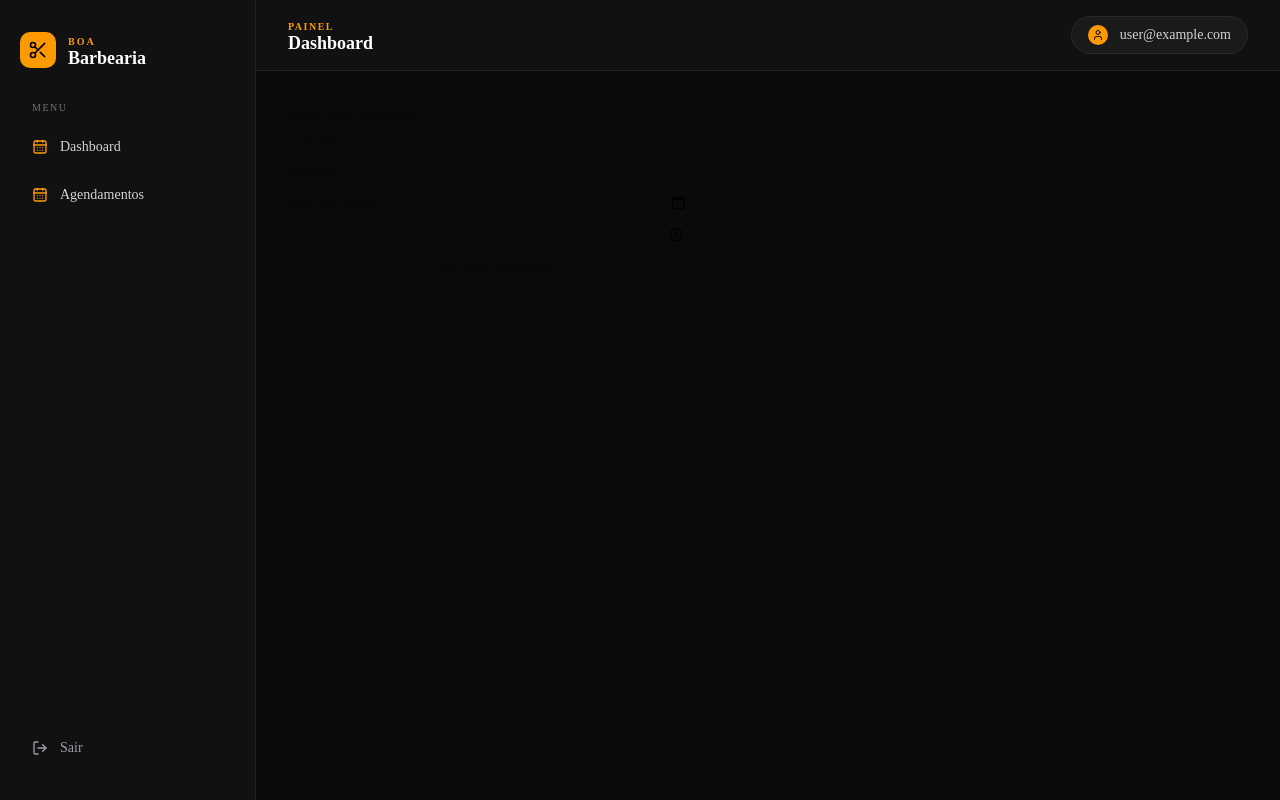
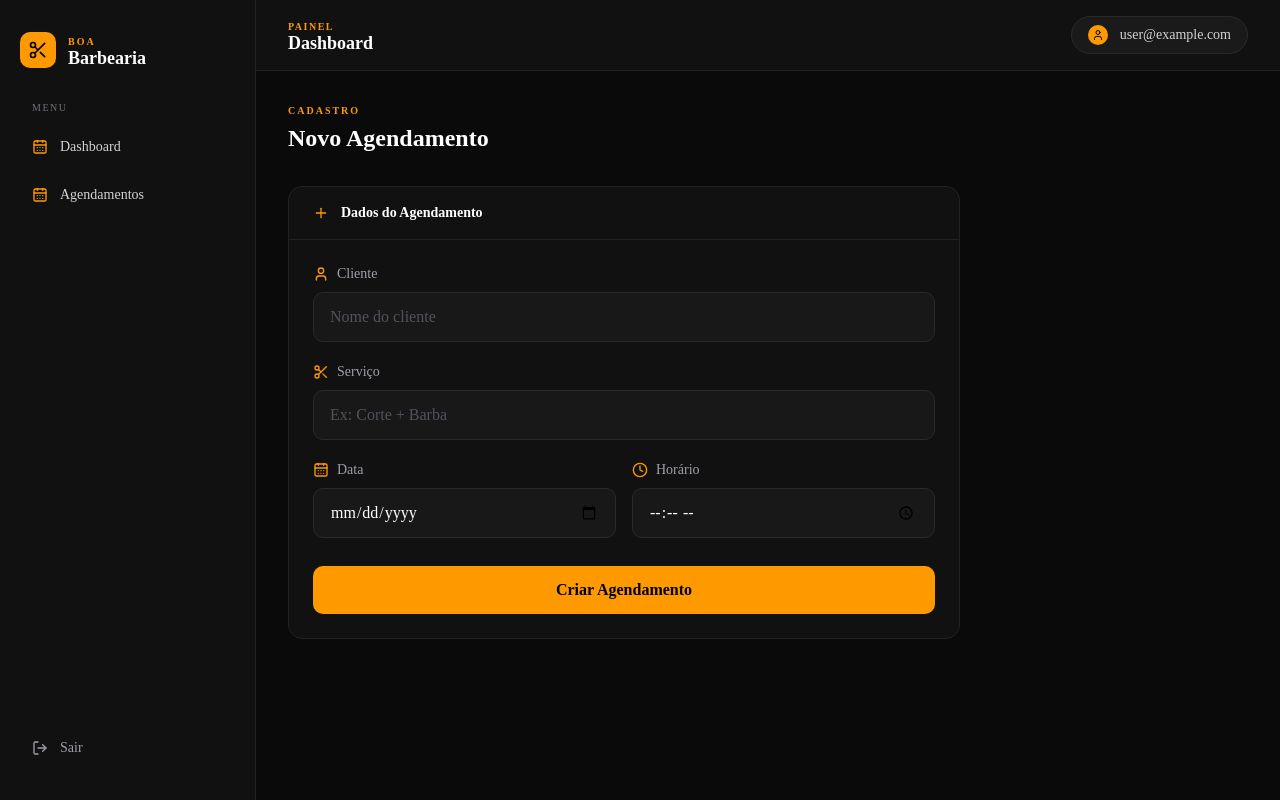
Before and after one commit to Kurosakiniel/BarbeariaFullStack, a Next.js app: page /dashboard/agendamentos/novo in a window 1280 px wide. Built offline with nearby package versions, Linux system fonts and the light colour scheme; no server answers; sample sign-in values are in the browser's storage.

Commit message:
pagina de agendamento estilizada

```diff
--- a/src/app/dashboard/agendamentos/novo/page.tsx
+++ b/src/app/dashboard/agendamentos/novo/page.tsx
@@ -1,6 +1,7 @@
 "use client";
 import { useState } from "react";
 import { useRouter } from "next/navigation";
+import { CalendarDays, Clock, Scissors, User, Plus } from "lucide-react";
 
 export default function NovoAgendamentoPage() {
   const router = useRouter();
@@ -32,39 +33,170 @@ export default function NovoAgendamentoPage() {
   }
 
   return (
-    <div style={{ maxWidth: 400 }}>
-      <h1>Novo Agendamento</h1>
+    <div className="flex flex-col gap-8 max-w-2xl">
 
-      <form onSubmit={handleSubmit} style={{ display: "flex", flexDirection: "column", gap: 8 }}>
+      {/* TÍTULO */}
+      <div>
+        <p className="text-[10px] tracking-[0.2em] text-amber-500 uppercase font-semibold mb-1">
+          Cadastro
+        </p>
+
+        <h1 className="text-2xl font-bold text-white">
+          Novo Agendamento
+        </h1>
+      </div>
+
+      {/* FORM */}
+      <div className="bg-[#111111] border border-[#222] rounded-xl overflow-hidden">
+
+        <div className="px-6 py-4 border-b border-[#222] flex items-center gap-3">
+          <Plus className="w-4 h-4 text-amber-500" />
+
+          <h2 className="text-white font-semibold text-sm">
+            Dados do Agendamento
+          </h2>
+        </div>
+
+        <form
+          onSubmit={handleSubmit}
+          className="p-6 flex flex-col gap-5"
+        >
+          {/* CLIENTE */}
+          <div>
+            <label className="flex items-center gap-2 text-sm text-zinc-400 mb-2">
+              <User className="w-4 h-4 text-amber-500" />
+              Cliente
+            </label>
+
             <input
-          placeholder="Cliente"
+              placeholder="Nome do cliente"
               value={cliente}
               onChange={(e) => setCliente(e.target.value)}
               required
+              className="
+                w-full
+                bg-[#181818]
+                border
+                border-[#2a2a2a]
+                rounded-lg
+                px-4
+                py-3
+                text-white
+                placeholder:text-zinc-600
+                outline-none
+                focus:border-amber-500/50
+              "
             />
+          </div>
+
+          {/* SERVIÇO */}
+          <div>
+            <label className="flex items-center gap-2 text-sm text-zinc-400 mb-2">
+              <Scissors className="w-4 h-4 text-amber-500" />
+              Serviço
+            </label>
+
             <input
-          placeholder="Serviço"
+              placeholder="Ex: Corte + Barba"
               value={servico}
               onChange={(e) => setServico(e.target.value)}
               required
+              className="
+                w-full
+                bg-[#181818]
+                border
+                border-[#2a2a2a]
+                rounded-lg
+                px-4
+                py-3
+                text-white
+                placeholder:text-zinc-600
+                outline-none
+                focus:border-amber-500/50
+              "
             />
+          </div>
+
+          {/* DATA E HORÁRIO */}
+          <div className="grid grid-cols-2 gap-4">
+
+            <div>
+              <label className="flex items-center gap-2 text-sm text-zinc-400 mb-2">
+                <CalendarDays className="w-4 h-4 text-amber-500" />
+                Data
+              </label>
+
               <input
                 type="date"
                 value={data}
                 onChange={(e) => setData(e.target.value)}
                 required
+                className="
+                  w-full
+                  bg-[#181818]
+                  border
+                  border-[#2a2a2a]
+                  rounded-lg
+                  px-4
+                  py-3
+                  text-white
+                  outline-none
+                  focus:border-amber-500/50
+                "
               />
+            </div>
+
+            <div>
+              <label className="flex items-center gap-2 text-sm text-zinc-400 mb-2">
+                <Clock className="w-4 h-4 text-amber-500" />
+                Horário
+              </label>
+
               <input
                 type="time"
                 value={horario}
                 onChange={(e) => setHorario(e.target.value)}
                 required
+                className="
+                  w-full
+                  bg-[#181818]
+                  border
+                  border-[#2a2a2a]
+                  rounded-lg
+                  px-4
+                  py-3
+                  text-white
+                  outline-none
+                  focus:border-amber-500/50
+                "
               />
+            </div>
 
-        <button type="submit" disabled={loading}>
+          </div>
+
+          {/* BOTÃO */}
+          <button
+            type="submit"
+            disabled={loading}
+            className="
+              mt-2
+              h-12
+              rounded-lg
+              bg-amber-500
+              text-black
+              font-semibold
+              transition-all
+              hover:bg-amber-400
+              disabled:opacity-50
+              disabled:cursor-not-allowed
+            "
+          >
             {loading ? "Criando..." : "Criar Agendamento"}
           </button>
+
         </form>
+
+      </div>
     </div>
   );
 }
```
Lines whose indentation alone changed are shown as unchanged.
